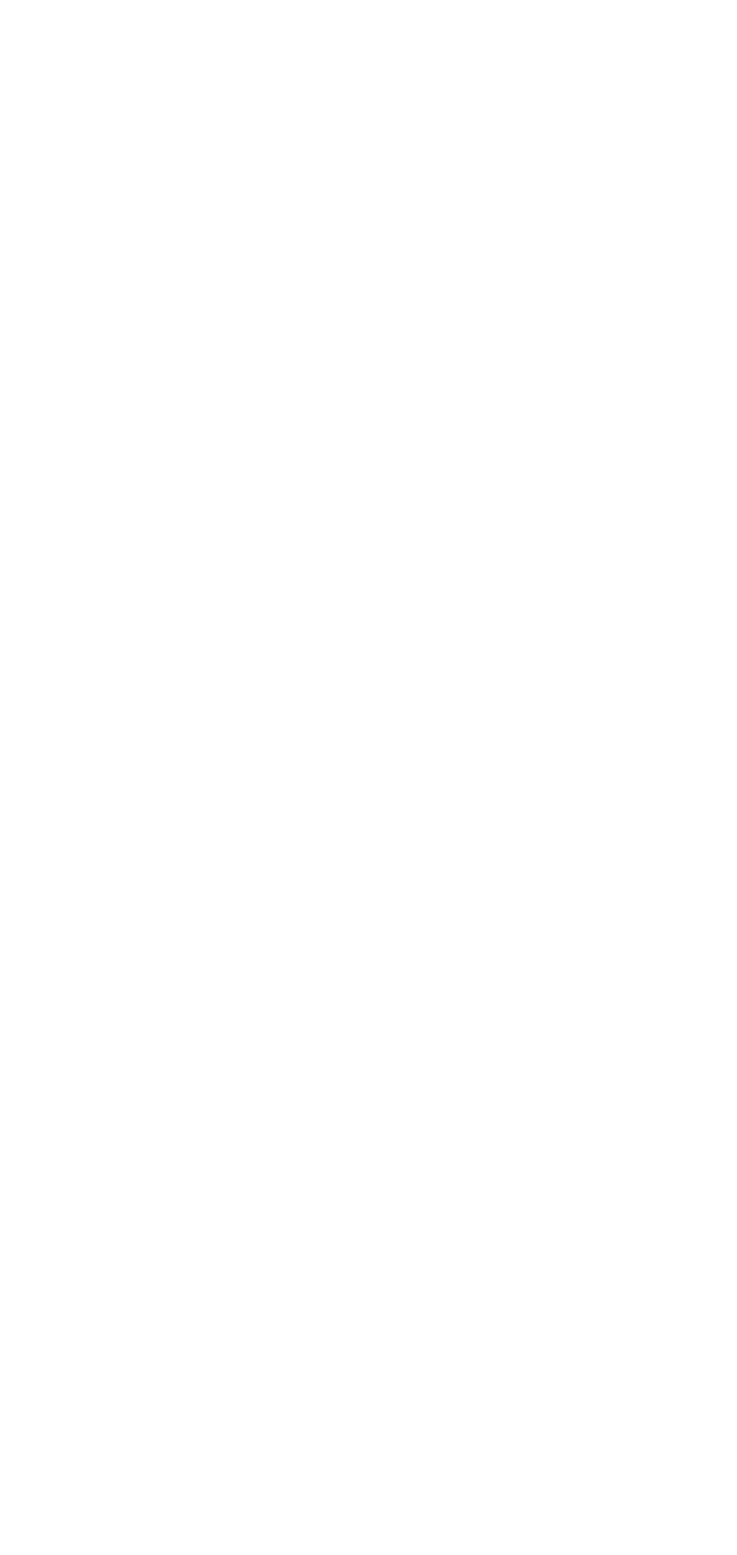
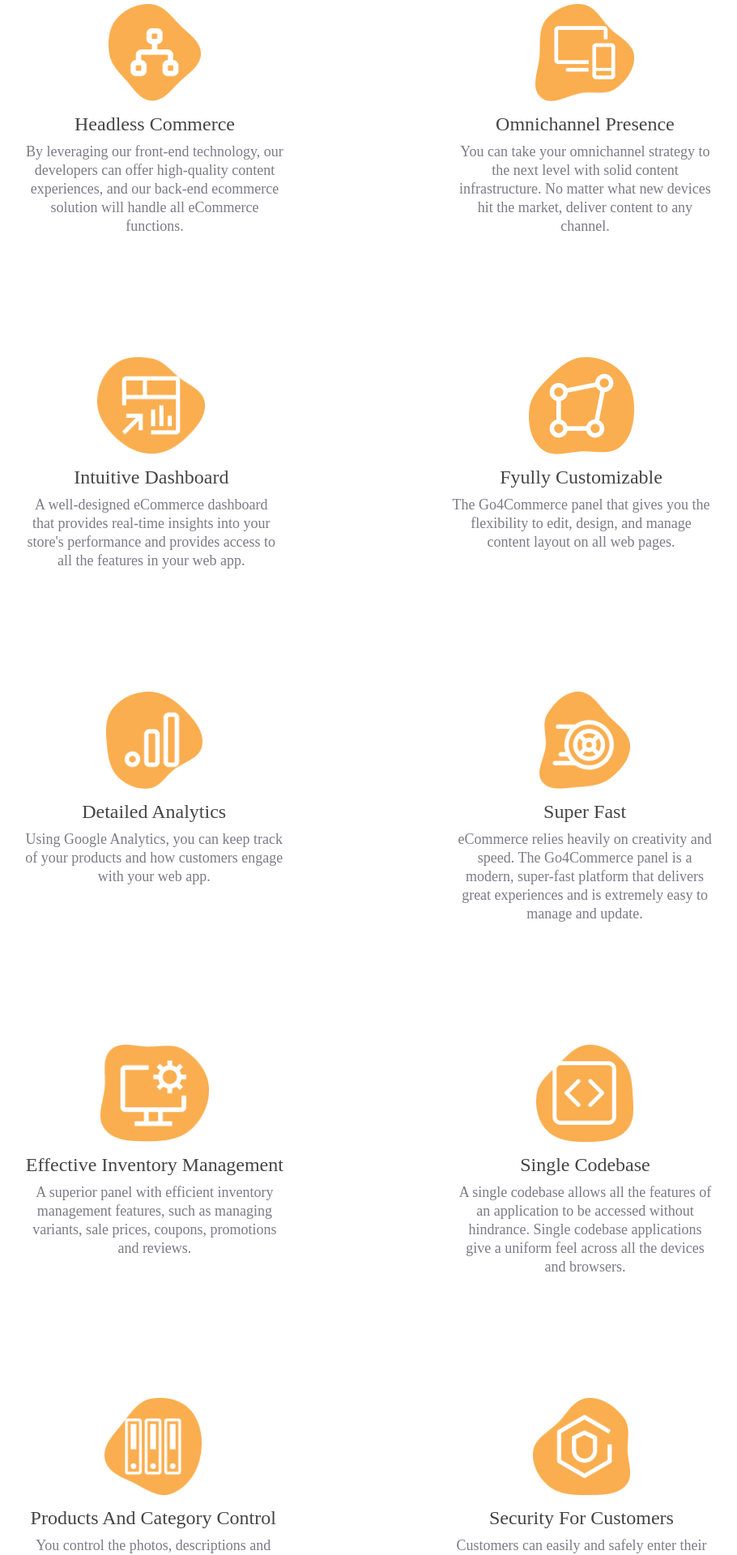
Before and after one commit to Bushman22/Go4Commerce, a SvelteKit app: page /features in a window 1280 px wide. Shown: the part 840-2760 px from the top of the page at 81% size, without its empty margins (185-1095 px from the left). Before the commit the page ends 800 px from the top, so only its background shows below. Built offline with nearby package versions, Linux system fonts and the light colour scheme.

Commit message:
features and functionalilty

```diff
--- a/src/routes/+page.svelte
+++ b/src/routes/+page.svelte
@@ -250,9 +250,5 @@ padding-bottom: 30px;
    padding-top: 150px;
 }
 
-.footer{
-    width:100%;
-    background-color:lightgray ;
-    padding-top: 50px;
-}
+
 </style>
--- a/src/routes/features/+page.svelte
+++ b/src/routes/features/+page.svelte
@@ -45,7 +45,124 @@
         <img class= "img1" src ="\images\F&F banner illustration.png" alt="banner">
         </div>
 
+        <div class = "amaze">
+            <h2>AMAZING FEATURES</h2>
+        </div>
 
+        <div class = "center1">
+            <div class = "con">
+                <img class= "images" src ="\images\Headless Commerce.jpg" alt="HC">
+                <h3>Headless Commerce</h3>
+                <p>By leveraging our front-end technology, our<br/>
+                     developers can offer high-quality content <br/>
+                     experiences, and our back-end ecommerce<br/>
+                      solution will handle all eCommerce<br/>
+                     functions.</p>
+            </div>
+            <div class = "con">
+                <img class= "images" src ="\images\Omnichannel Presence.jpg" alt="OP">
+                <h3>Omnichannel Presence</h3>
+                <p>You can take your omnichannel strategy to<br/>
+                    the next level with solid content<br/>
+                     infrastructure. No matter what new devices<br/>
+                     hit the market, deliver content to any<br/>
+                      channel. </p>
+            </div>
+        </div>
+
+        <div class = "center2">
+            <div class = "con">
+                <img class= "images" src ="\images\Intuitive Dashboard.jpg" alt="ID">
+                <h3>Intuitive Dashboard</h3>
+                <p>A well-designed eCommerce dashboard<br/>
+                    that provides real-time insights into your<br/>
+                    store's performance and provides access to<br/>
+                     all the features in your web app. </p>
+            </div>
+            <div class = "con">
+                <img class= "images" src ="\images\Fully Customizable.jpg" alt="FC">
+                <h3>Fyully Customizable</h3>
+                <p>The Go4Commerce panel that gives you the<br/>
+                     flexibility to edit, design, and manage<br/>
+                      content layout on all web pages.</p>
+            </div>
+        </div>
+
+        <div class = "center3">
+            <div class = "con">
+                <img class= "images" src ="\images\Detailed Analytics.jpg" alt="DA">
+                <h3>Detailed Analytics</h3>
+                <p>Using Google Analytics, you can keep track<br/>
+                     of your products and how customers engage<br/>
+                     with your web app.</p>
+            </div>
+            <div class = "con">
+                <img class= "images" src ="\images\Super Fast.jpg" alt="SF">
+                <h3>Super Fast</h3>
+                <p>eCommerce relies heavily on creativity and<br/>
+                    speed. The Go4Commerce panel is a <br/>
+                     modern, super-fast platform that delivers<br/>
+                      great experiences and is extremely easy to<br/>
+                       manage and update.</p>
+            </div>
+        </div>
+
+        <div class = "center4">
+            <div class = "con">
+                <img class= "images" src ="\images\Effective Inventory Management.jpg" alt="EIM">
+                <h3>Effective inventory Management</h3>
+                <p>A superior panel with efficient inventory<br/>
+                     management features, such as managing<br/>
+                     variants, sale prices, coupons, promotions<br/>
+                      and reviews.</p>
+            </div>
+            <div class = "con">
+                <img class= "images" src ="\images\Single Codebase.jpg" alt="SC">
+                <h3>Single Codebase</h3>
+                <p>A single codebase allows all the features of<br/>
+                     an application to be accessed without<br/>
+                     hindrance. Single codebase applications<br/>
+                     give a uniform feel across all the devices<br/>
+                    and browsers.</p>
+            </div>
+        </div>
+
+        <div class = "center5">
+            <div class = "con">
+                <img class= "images" src ="\images\Product and Category Control.jpg" alt="PCC">
+                <h3>Products and Category Control</h3>
+                <p>You control the photos, descriptions and<br/>
+                    other content on product and category<br/>
+                    pages to provide the most up-to-date and<br/>
+                    relevant information to your customers.</p>
+            </div>
+            <div class = "con">
+                <img class= "images" src ="\images\Security for Customers.jpg" alt="SC">
+                <h3>Security for Customers</h3>
+                <p>Customers can easily and safely enter their<br/>
+                    private information on our platform in an<br/>
+                     intuitive and secure environment.</p>
+            </div>
+        </div>
+
+        <div class = "center6">
+            <div class = "con">
+                <img class= "images" src ="\images\Full Control.jpg" alt="FC">
+                <h3>Full Control</h3>
+                <p>Setting group permissions, creating custom1<br/>
+                     forms, and directly editing code without<br/>
+                     negatively affecting the system</p>
+            </div>
+
+       </div>
+
+
+        <div class = "footer">
+            <logo2><a href = "/"><img src="\images\go4logo.png" alt="logo" style=height:40px></a></logo2>
+
+
+
+        </div>
 </body>
 
 
@@ -62,10 +179,53 @@
 }
 
 
+.amaze{
+    text-align:center;
+    padding-top: 100px;
+}
 
+.con{
+    text-align: center;
+}
 
+.images{
+    height:120px;
+}
+.center1{
+    padding-top: 80px;
+    display: flex;
+    justify-content: space-evenly;
+}
+.center2{
+    padding-top: 150px;
+    display: flex;
+    justify-content: space-evenly;
+}
 
+.center3{
+    padding-top: 150px;
+    display: flex;
+    justify-content: space-evenly;
+}
 
+.center4{
+    padding-top: 150px;
+    display: flex;
+    justify-content: space-evenly;
+}
+
+.center5{
+    padding-top: 150px;
+    display: flex;
+    justify-content: space-evenly;
+}
+
+.center6{
+    padding-top: 150px;
+    padding-bottom: 150px;
+    display: flex;
+    justify-content: space-evenly;
+}
 
 
 </style>
--- a/static/style.css
+++ b/static/style.css
@@ -165,3 +165,9 @@ a {
 .show{
     display:block;
 }
+
+.footer{
+    width:100%;
+    background-color:lightgray ;
+    padding-top: 50px;
+}
```
